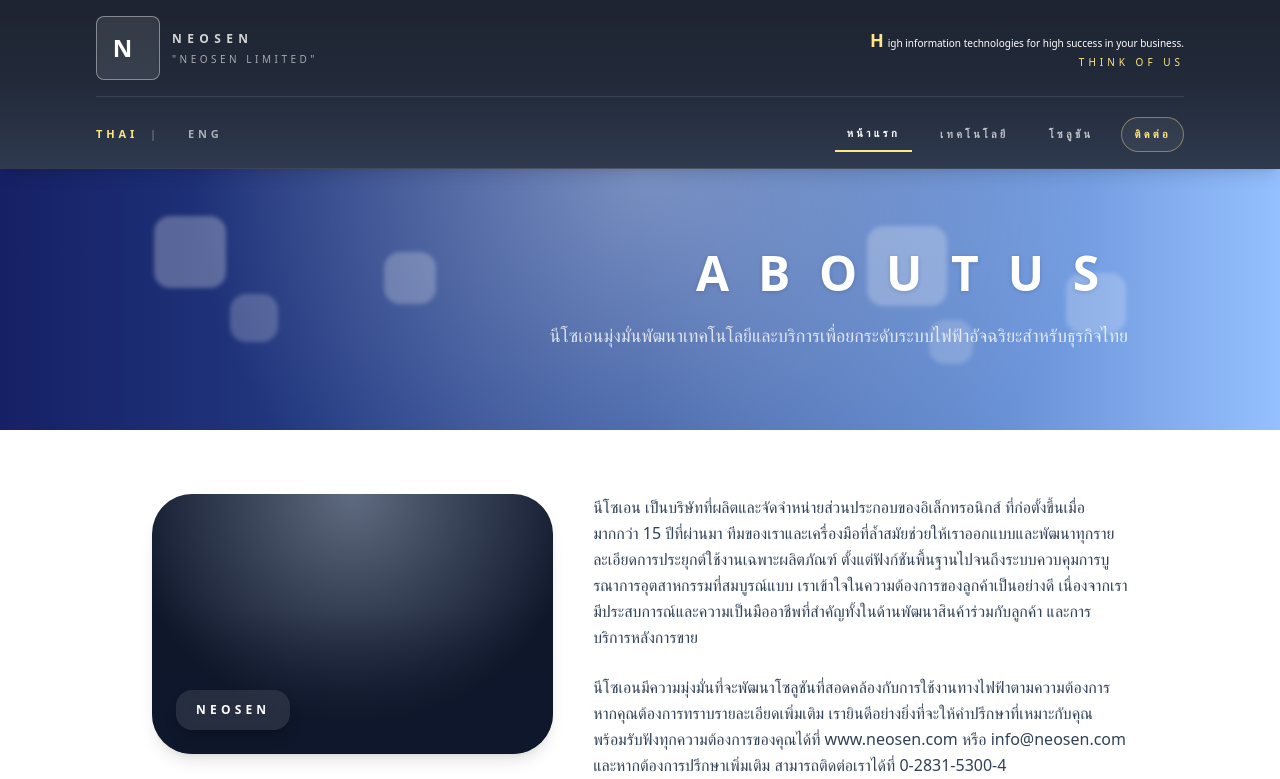
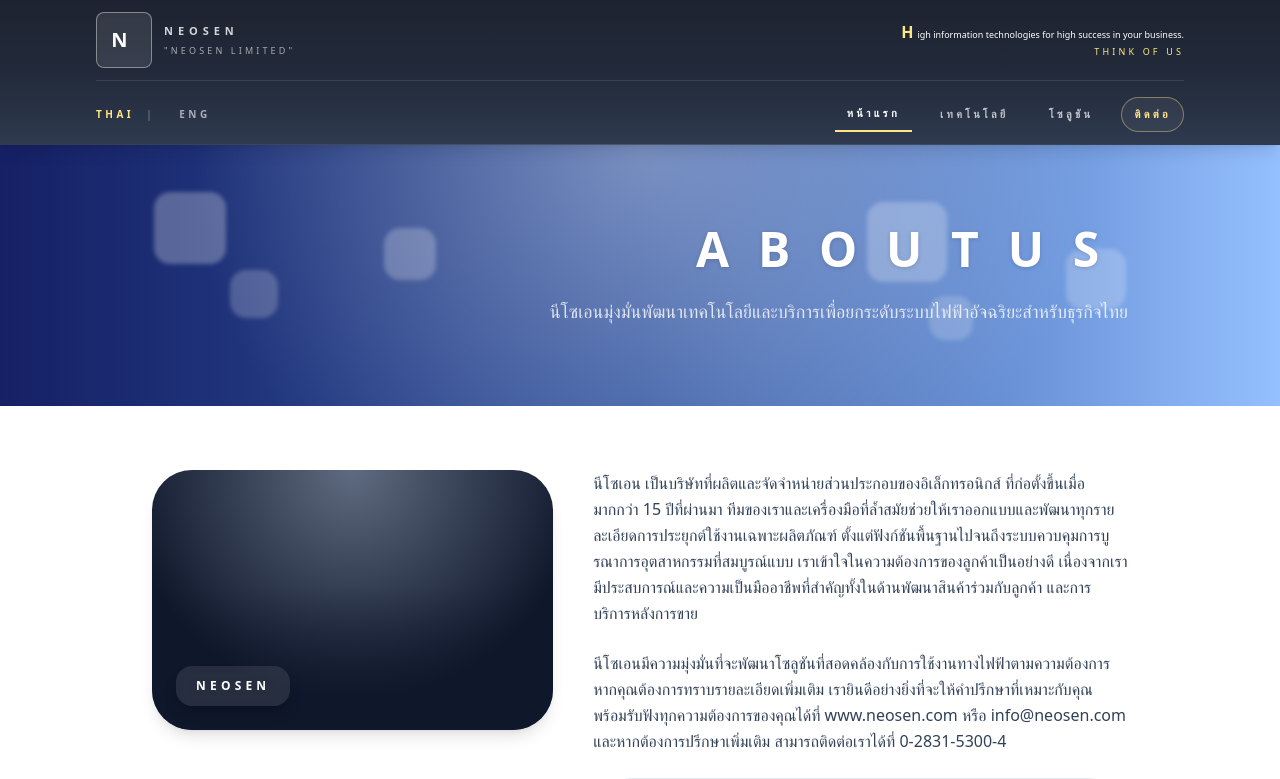
Before and after one commit to DnopPondz/neo, a Next.js app: page / in a window 1280 px wide. Shown: the top 779 px of the page. Built offline with nearby package versions, Linux system fonts and the light colour scheme.

Commit message:
Tighten navbar proportions

```diff
--- a/components/Navbar.js
+++ b/components/Navbar.js
@@ -83,45 +83,45 @@
 
   return (
     <header className="sticky top-0 z-50 w-full bg-gradient-to-b from-[#1d2330] via-[#222a3a] to-[#2f3a4f] text-white shadow-lg">
-      <div className="mx-auto w-full max-w-6xl px-4 pb-4 pt-4 sm:px-6 lg:px-8">
-        <div className="flex flex-col gap-5">
-          <div className="flex flex-wrap items-center justify-between gap-4 border-b border-white/10 pb-4">
+      <div className="mx-auto w-full max-w-6xl px-4 pb-3 pt-3 sm:px-6 lg:px-8">
+        <div className="flex flex-col gap-4">
+          <div className="flex flex-wrap items-center justify-between gap-3 border-b border-white/10 pb-3">
             <Link
               href="/"
               className="flex flex-1 items-center gap-4 sm:gap-6"
               aria-label={`${translations.brand.name} home`}
             >
               <div className="flex items-center gap-3">
-                <div className="flex h-12 w-12 items-center justify-center rounded-lg border border-white/40 bg-white/10 text-lg font-bold tracking-[0.45em] text-white shadow-inner sm:h-16 sm:w-16 sm:text-2xl">
+                <div className="flex h-10 w-10 items-center justify-center rounded-lg border border-white/40 bg-white/10 text-base font-bold tracking-[0.45em] text-white shadow-inner sm:h-14 sm:w-14 sm:text-xl">
                   N
                 </div>
                 <div className="flex flex-col">
-                  <span className="text-[11px] font-semibold uppercase tracking-[0.45em] text-white/80 sm:text-[12px]">
+                  <span className="text-[10px] font-semibold uppercase tracking-[0.45em] text-white/80 sm:text-[11px]">
                     {translations.brand.name}
                   </span>
                   {legacyHeader.company ? (
-                    <span className="mt-1 text-[9px] uppercase tracking-[0.35em] text-white/60 sm:text-[10px]">
+                    <span className="mt-1 text-[8px] uppercase tracking-[0.35em] text-white/60 sm:text-[9px]">
                       {legacyHeader.company}
                     </span>
                   ) : null}
                 </div>
               </div>
               {strapline ? (
-                <div className="ml-auto hidden flex-col items-end text-[10px] leading-4 text-white/80 sm:flex">
+                <div className="ml-auto hidden flex-col items-end text-[9px] leading-4 text-white/80 sm:flex">
                   <p className="flex flex-wrap items-baseline gap-1 text-right font-medium text-white">
                     {highlightLetter && (
-                      <span className="text-base font-semibold text-amber-200 sm:text-lg">{highlightLetter}</span>
+                      <span className="text-[15px] font-semibold text-amber-200 sm:text-base">{highlightLetter}</span>
                     )}
                     <span>{straplineRest}</span>
                   </p>
                   {legacyHeader.emphasis ? (
-                    <p className="tracking-[0.4em] text-amber-200">{legacyHeader.emphasis}</p>
+                    <p className="tracking-[0.35em] text-amber-200">{legacyHeader.emphasis}</p>
                   ) : null}
                 </div>
               ) : null}
             </Link>
             {strapline ? (
-              <div className="basis-full text-center text-[10px] leading-4 text-white/80 sm:hidden">
+              <div className="basis-full text-center text-[9px] leading-4 text-white/80 sm:hidden">
                 <p className="flex justify-center gap-1 text-white">
                   {highlightLetter ? (
                     <span className="font-semibold text-amber-200">{highlightLetter}</span>
@@ -129,14 +129,14 @@
                   <span className="uppercase tracking-[0.35em]">{straplineRest}</span>
                 </p>
                 {legacyHeader.emphasis ? (
-                  <p className="mt-1 uppercase tracking-[0.4em] text-amber-200">{legacyHeader.emphasis}</p>
+                  <p className="mt-1 uppercase tracking-[0.35em] text-amber-200">{legacyHeader.emphasis}</p>
                 ) : null}
               </div>
             ) : null}
             <button
               type="button"
               onClick={() => setIsMenuOpen((value) => !value)}
-              className="flex h-11 w-11 items-center justify-center rounded-lg border border-white/20 bg-white/5 text-white transition hover:border-white/40 hover:bg-white/10 sm:hidden"
+              className="flex h-10 w-10 items-center justify-center rounded-lg border border-white/20 bg-white/5 text-white transition hover:border-white/40 hover:bg-white/10 sm:hidden"
               aria-expanded={isMenuOpen}
               aria-controls="mobile-menu"
             >
@@ -162,7 +162,7 @@
           </div>
 
           <div className="hidden items-center justify-between gap-4 sm:flex">
-            <div className="flex items-center gap-4 text-[11px] font-semibold tracking-[0.35em] text-white/60">
+            <div className="flex items-center gap-3 text-[10px] font-semibold tracking-[0.35em] text-white/60">
               {languages.map((item, index) => (
                 <div key={item.code} className="flex items-center">
                   <button
```
